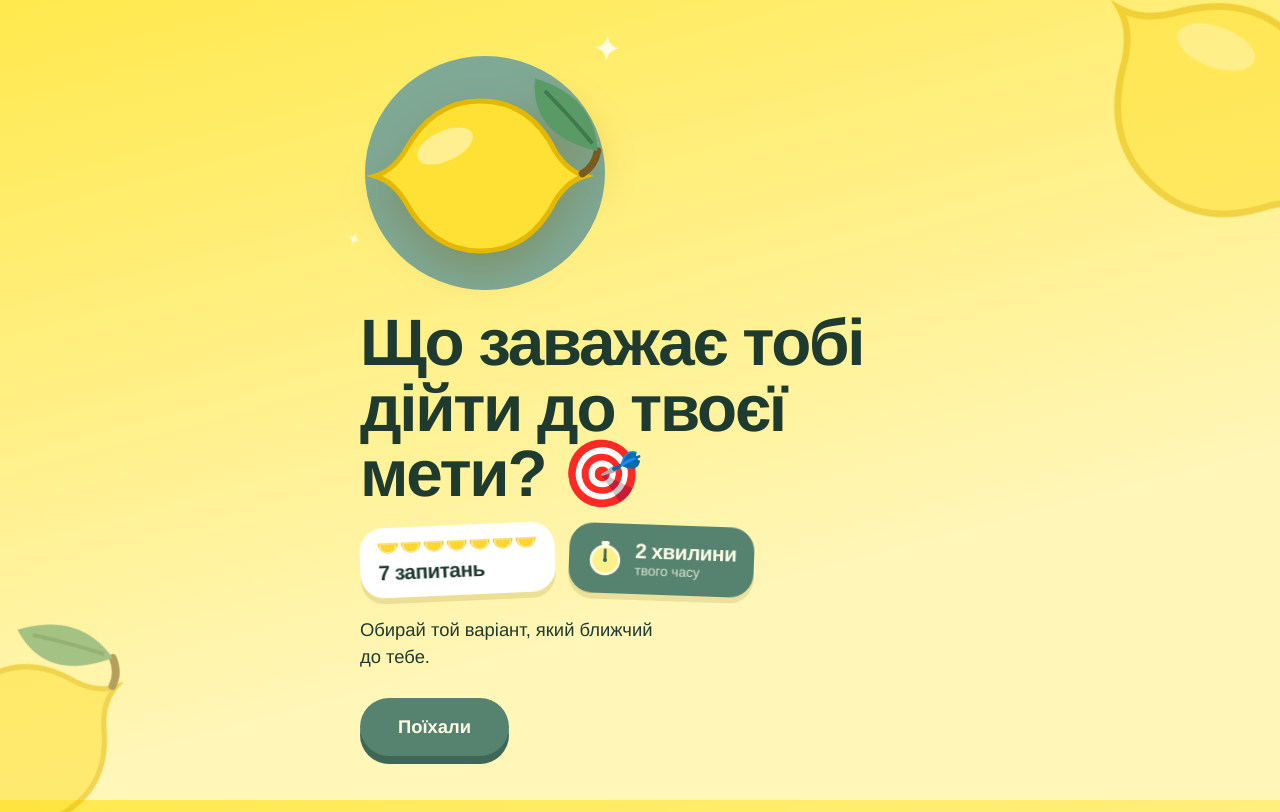
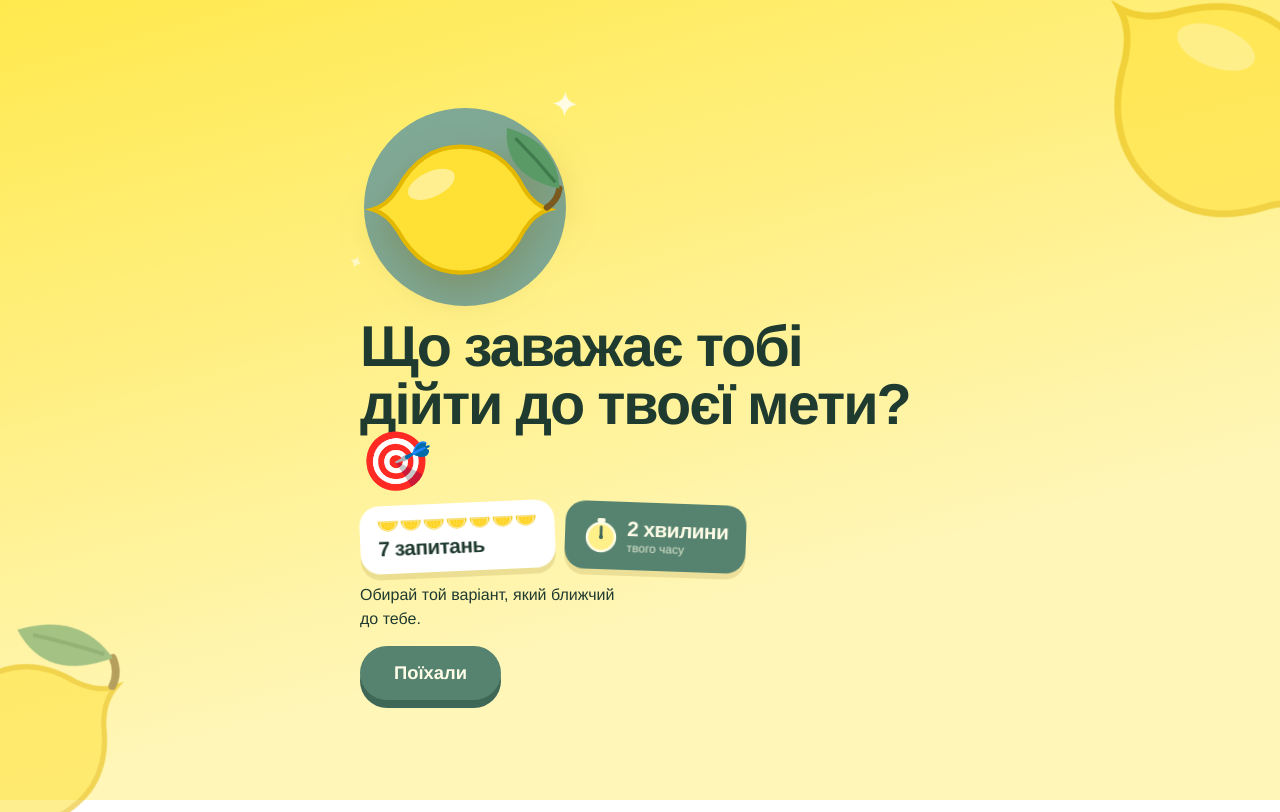
Before and after one commit to lanalemo/galmo, a plain HTML site: page index.html in a window 1280 px wide. Drawn offline with Linux system fonts and the light colour scheme.

Commit message:
Add files via upload

```diff
--- a/index.html
+++ b/index.html
@@ -19,7 +19,7 @@ body{margin:0;font-family:"Helvetica Neue",Helvetica,Arial,sans-serif;color:var(
 .bgl.a{width:340px;right:-130px;top:-70px;animation:spin 40s linear infinite}
 .bgl.b{width:260px;left:-110px;bottom:-60px;animation:spin 55s linear infinite reverse}
 @keyframes spin{to{transform:rotate(360deg)}}
-main{position:relative;z-index:1;max-width:600px;margin:0 auto;padding:30px 20px 56px}
+main{position:relative;z-index:1;max-width:600px;margin:0 auto;padding:22px 20px 36px}
 section{display:none}
 section.on{display:block;animation:in .45s cubic-bezier(.2,.8,.2,1)}
 @keyframes in{from{opacity:0;transform:translateY(18px)}to{opacity:1;transform:none}}
@@ -86,6 +86,18 @@ h2{font-size:clamp(1.65rem,6.2vw,2.2rem);margin-bottom:24px;line-height:1.1}
 .cta .go{background:var(--lemon);color:#1F3A2F;box-shadow:none;animation:pulse 2.2s ease-in-out infinite}
 @keyframes pulse{50%{transform:scale(1.05)}}
 .again{display:block;margin:22px auto 0;background:none;border:0;font:inherit;color:var(--soft);text-decoration:underline;cursor:pointer}
+#s0.on{display:flex;flex-direction:column;align-items:flex-start;justify-content:center;min-height:calc(100vh - 58px - env(safe-area-inset-top,0px) - env(safe-area-inset-bottom,0px));min-height:calc(100svh - 58px - env(safe-area-inset-top,0px) - env(safe-area-inset-bottom,0px))}
+#s0 .hero{width:min(150px,22svh)}
+#s0 h1{font-size:clamp(1.9rem,min(9vw,6svh),3.6rem);margin:6px 0 12px}
+#s0 .chips{gap:10px;margin:0 0 12px}
+#s0 .chip{font-size:1.05rem;padding:10px 12px;border-radius:20px;gap:8px}
+#s0 .chip small{font-size:.75rem;margin-top:2px}
+#s0 .c1{gap:6px}
+#s0 .mw{width:15px}
+#s0 .clk{width:28px;height:28px}
+#s0 .sub{font-size:1rem;margin:0 0 16px}
+#s0 .go{padding:16px 34px}
+@media (min-width:700px){#s0 .hero{width:210px}#s0 h1{font-size:3.6rem}#s0 .chip{font-size:1.3rem;padding:14px 18px}#s0 .mw{width:21px}#s0 .clk{width:36px;height:36px}}
 @media (prefers-reduced-motion:reduce){*{animation:none!important;transition:none!important}}
 </style>
 </head>
```
